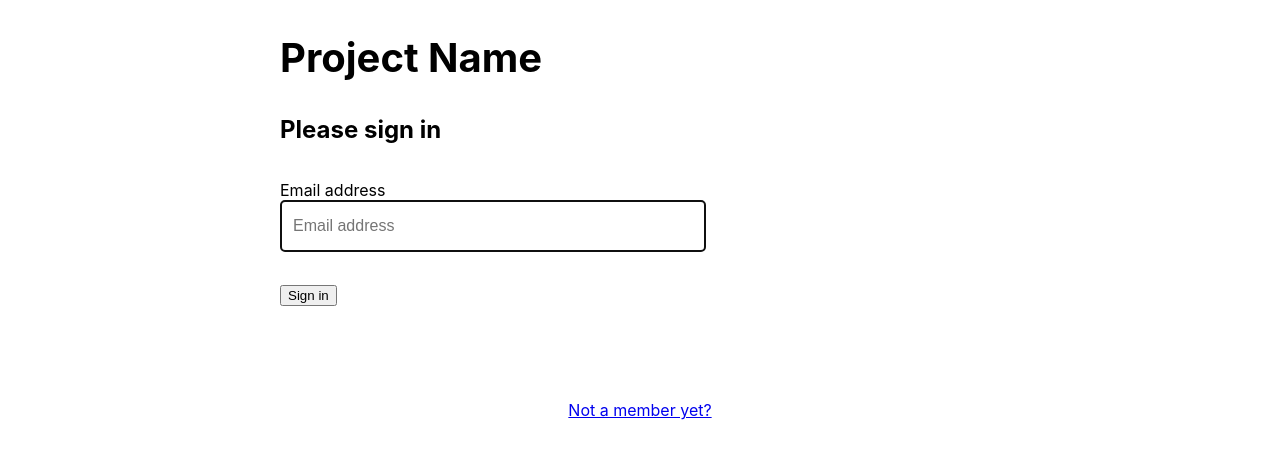
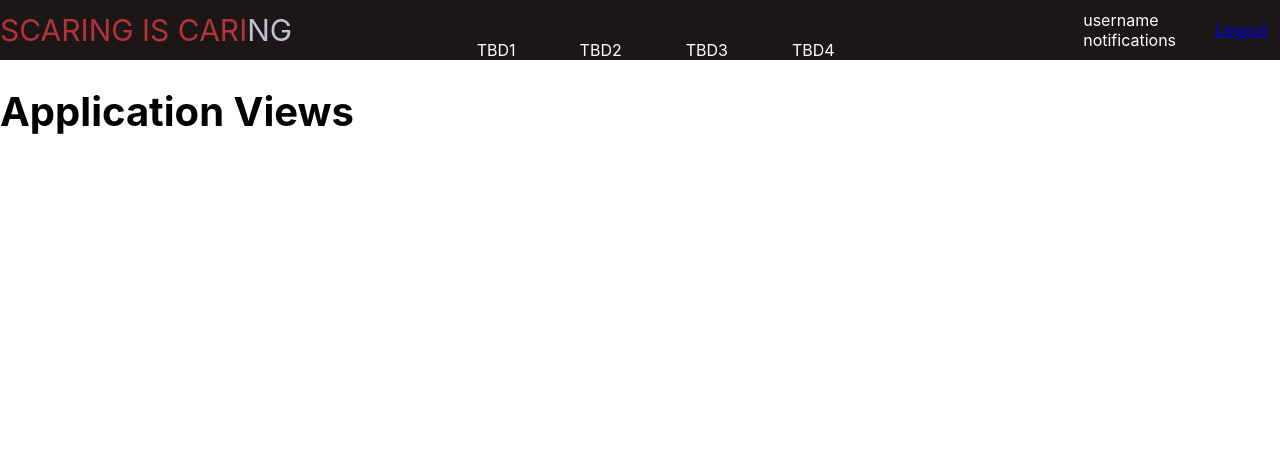
Before and after one commit to r-stroud/scaring-is-caring, a React (Create React App) app: page / in a window 1280 px wide. Before the commit this address led to /login/. Shown: the top 458 px of the page. Built offline with nearby package versions, Linux system fonts and the light colour scheme; sample sign-in values are in the browser's storage.

Commit message:
adjusted login & register components, and added navbar

```diff
--- a/src/components/ScaringIsCaring.js
+++ b/src/components/ScaringIsCaring.js
@@ -3,6 +3,7 @@ import { Authorized } from "./views/Authorized"
 import { ApplicationViews } from "./views/ApplicationViews"
 import { Login } from "./auth/Login"
 import { Register } from "./auth/Register"
+import { Navbar } from "./nav/Navbar"
 
 
 export const ScaringIsCaring = () => {
@@ -13,6 +14,7 @@ export const ScaringIsCaring = () => {
         <Route path="*" element={
             <Authorized>
                 <>
+                    <Navbar />
                     <ApplicationViews />
                 </>
             </Authorized>
--- a/src/components/auth/Login.js
+++ b/src/components/auth/Login.js
@@ -15,9 +15,10 @@ export const Login = () => {
             .then(foundUsers => {
                 if (foundUsers.length === 1) {
                     const user = foundUsers[0]
-                    localStorage.setItem("project_user", JSON.stringify({
+                    localStorage.setItem("scary_user", JSON.stringify({
                         id: user.id,
-                        staff: user.staff
+                        fullName: user.fullName,
+                        email: user.email
                     }))
 
                     navigate("/")
--- a/src/components/auth/Register.js
+++ b/src/components/auth/Register.js
@@ -3,10 +3,9 @@ import { useNavigate } from "react-router-dom"
 import "./Login.css"
 
 export const Register = (props) => {
-    const [customer, setCustomer] = useState({
+    const [users, setUsers] = useState({
         email: "",
         fullName: "",
-        staff: false
     })
     let navigate = useNavigate()
 
@@ -16,14 +15,15 @@ export const Register = (props) => {
             headers: {
                 "Content-Type": "application/json"
             },
-            body: JSON.stringify(customer)
+            body: JSON.stringify(users)
         })
             .then(res => res.json())
             .then(createdUser => {
                 if (createdUser.hasOwnProperty("id")) {
-                    localStorage.setItem("project_user", JSON.stringify({
+                    localStorage.setItem("scary_user", JSON.stringify({
                         id: createdUser.id,
-                        staff: createdUser.staff
+                        fullName: createdUser.fullName,
+                        email: createdUser.email
                     }))
 
                     navigate("/")
@@ -33,7 +33,7 @@ export const Register = (props) => {
 
     const handleRegister = (e) => {
         e.preventDefault()
-        return fetch(`http://localhost:8088/users?email=${customer.email}`)
+        return fetch(`http://localhost:8088/users?email=${users.email}`)
             .then(res => res.json())
             .then(response => {
                 if (response.length > 0) {
@@ -47,36 +47,27 @@ export const Register = (props) => {
             })
     }
 
-    const updateCustomer = (evt) => {
-        const copy = { ...customer }
+    const updateUser = (evt) => {
+        const copy = { ...users }
         copy[evt.target.id] = evt.target.value
-        setCustomer(copy)
+        setUsers(copy)
     }
 
     return (
         <main style={{ textAlign: "center" }}>
             <form className="form--login" onSubmit={handleRegister}>
-                <h1 className="h3 mb-3 font-weight-normal">Please Register for Todo Rae Repairs</h1>
+                <h1 className="h3 mb-3 font-weight-normal">Please Register for Scaring Is Caring</h1>
                 <fieldset>
                     <label htmlFor="fullName"> Full Name </label>
-                    <input onChange={updateCustomer}
+                    <input onChange={updateUser}
                         type="text" id="fullName" className="form-control"
                         placeholder="Enter your name" required autoFocus />
                 </fieldset>
                 <fieldset>
                     <label htmlFor="email"> Email address </label>
-                    <input onChange={updateCustomer}
+                    <input onChange={updateUser}
                         type="email" id="email" className="form-control"
                         placeholder="Email address" required />
-                </fieldset>
-                <fieldset>
-                    <input onChange={(evt) => {
-                        const copy = { ...customer }
-                        copy.isParent = evt.target.checked
-                        setCustomer(copy)
-                    }}
-                        type="checkbox" id="isParent" />
-                    <label htmlFor="email"> I am a parent </label>
                 </fieldset>
                 <fieldset>
                     <button type="submit"> Register </button>
--- /dev/null
+++ b/src/components/nav/Navbar.css
@@ -0,0 +1,61 @@
+nav {
+    display: flex;
+    justify-content: space-between;
+    background-color: rgb(29, 22, 22);
+    color: white;
+    height: 60px;
+}
+
+.appTitle {
+    background-image: linear-gradient(to right, rgb(177, 53, 53) 50%, rgb(192, 192, 212) 50%);
+    background-clip: text;
+    background-size: 200% 100%;
+    background-position: right bottom;
+    color: transparent;
+    font-size: 30px;
+    align-self: center;
+    animation-name: colorChange;
+    animation-duration: 10s;
+    animation-iteration-count: infinite;
+}
+
+
+
+@keyframes colorChange {
+    from {
+        background-position: right bottom;
+    }
+
+    to {
+        background-position: left bottom;
+    }
+
+}
+
+.navLinks {
+    display: flex;
+    align-items: end;
+    flex-wrap: wrap;
+}
+
+.navLinks div:hover {
+    color: rgb(177, 53, 53);
+}
+
+.navLinks div {
+    margin: 0 5vw 0 0;
+}
+
+.profileAndLogout {
+    display: flex;
+}
+
+.profile {
+    justify-self: end;
+    align-self: center;
+}
+
+.logout {
+    margin: 0 1vw 0 3vw;
+    align-self: center;
+}
--- /dev/null
+++ b/src/components/nav/Navbar.js
@@ -0,0 +1,37 @@
+import "./Navbar.css"
+import { useNavigate, Link } from "react-router-dom"
+
+export const Navbar = () => {
+
+    const navigate = useNavigate()
+
+    return <>
+        <nav>
+            <section className="appTitle">SCARING IS CARING</section>
+            <section className="navLinks">
+                <div>TBD1</div>
+                <div>TBD2</div>
+                <div>TBD3</div>
+                <div>TBD4</div>
+            </section>
+            <section className="profileAndLogout">
+                <section className="profile">
+                    <div>username</div>
+                    <div>notifications</div>
+                </section>
+                <section className="logout">
+                    {localStorage.getItem("scary_user")
+                        ?
+                        <div><Link to="" onClick={
+                            () => {
+                                localStorage.removeItem("scary_user")
+                                navigate("/", { replace: true })
+                            }
+                        }>Logout</Link></div>
+                        : ""}
+
+                </section>
+            </section>
+        </nav>
+    </>
+}
--- a/src/components/views/ApplicationViews.js
+++ b/src/components/views/ApplicationViews.js
@@ -1,11 +1,7 @@
 export const ApplicationViews = () => {
 
-    const localProjectUser = localStorage.getItem("project_user")
+    const localProjectUser = localStorage.getItem("scary_user")
     const projectUserObject = JSON.parse(localProjectUser)
 
-    if (projectUserObject.staff) {
-        return "<h1>Staff Views</h1>"
-    } else {
-        return "<h1>Patron Views</h1>"
-    }
+    return (<h1>Application Views</h1>)
 }
--- a/src/components/views/Authorized.js
+++ b/src/components/views/Authorized.js
@@ -3,7 +3,7 @@ import { Navigate, useLocation } from "react-router-dom"
 export const Authorized = ({ children }) => {
     const location = useLocation()
 
-    if (localStorage.getItem("project_user")) {
+    if (localStorage.getItem("scary_user")) {
         return children
     }
     else {
```
